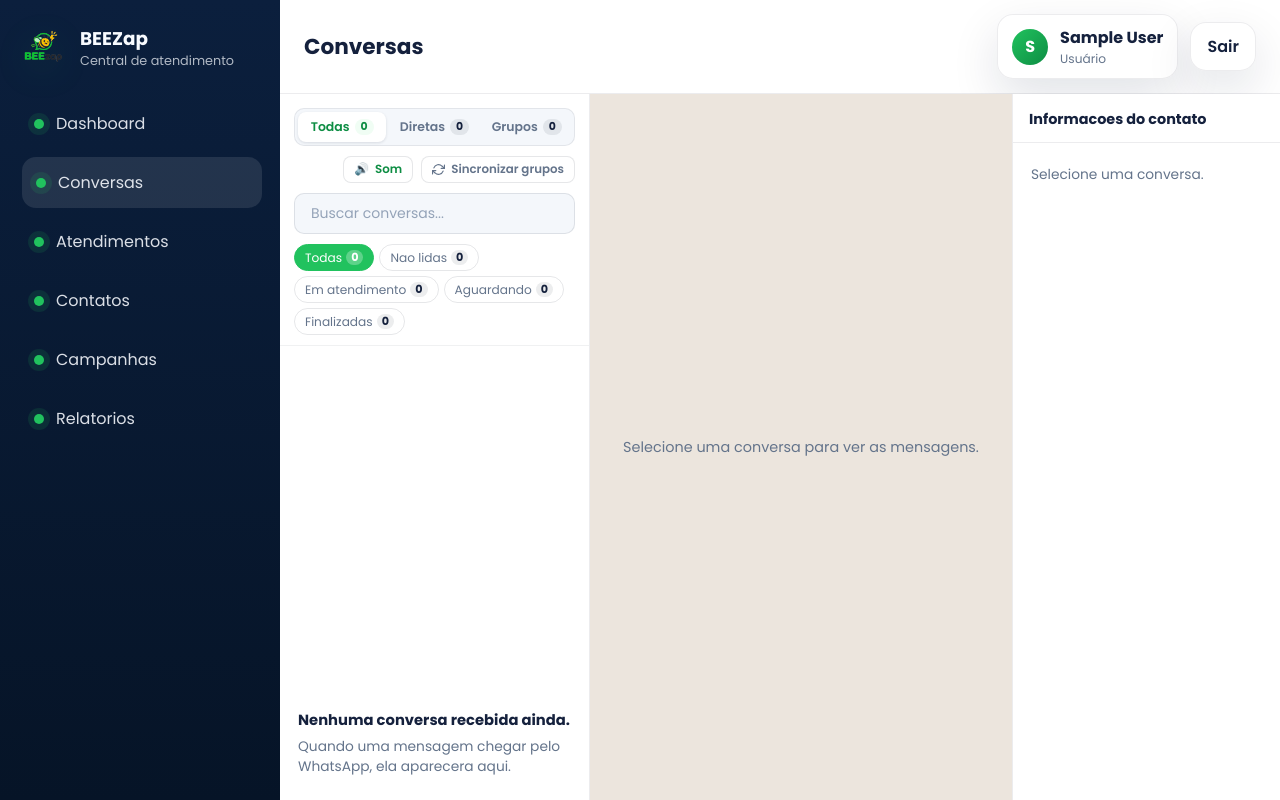
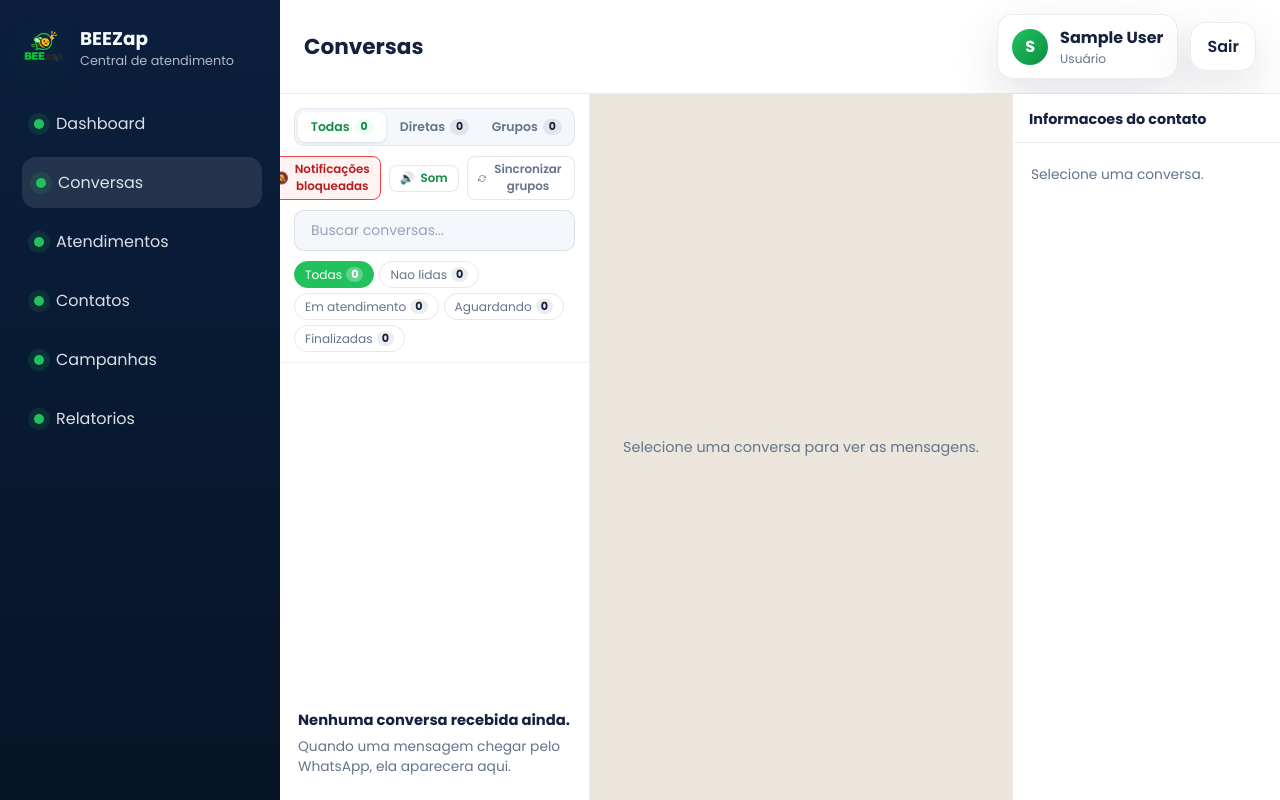
Before and after one commit to fabianopolone123/BEEZAP, a Django app: page /conversas/ in a window 1280 px wide. Run offline with Django 5.2, Linux system fonts and the light colour scheme; the visitor is signed in with stand-in values (Sample User, id 1); data that the repository does not hold is empty; some libraries are stand-ins or nearby versions.

Commit message:
feat: botao de Notificacoes com estado (verde/ambar/vermelho) e pedido de permissao
O pedido de permissao no load era ignorado pelos navegadores (exigem gesto do
usuario), entao nunca aparecia. Novo botao dedicado reflete Notification.permission
por cor (ativa/ativar/bloqueada), forca requestPermission() ao clicar quando
pendente (com notificacao de teste), orienta o desbloqueio quando negada e se
atualiza sozinho via Permissions API. CSS v=10.

Co-Authored-By: Claude Opus 4.8 (1M context) <noreply@anthropic.com>

```diff
--- a/static/css/conversations.css
+++ b/static/css/conversations.css
@@ -239,7 +239,8 @@
   gap: 8px;
 }
 
-.conv-sound-toggle {
+.conv-sound-toggle,
+.conv-notif-toggle {
   display: inline-flex;
   align-items: center;
   gap: 6px;
@@ -253,6 +254,33 @@
   color: #0d8d43;
   cursor: pointer;
   transition: background 0.18s, color 0.18s, border-color 0.18s;
+}
+
+/* Botao de notificacoes: cor reflete o estado da permissao do navegador. */
+.conv-notif-toggle.on {           /* permitidas */
+  color: #0d8d43;
+  border-color: #21c25e;
+  background: #f0fdf4;
+}
+
+.conv-notif-toggle.off {          /* precisa clicar para ativar */
+  color: #b45309;
+  border-color: #f59e0b;
+  background: #fffbeb;
+}
+
+.conv-notif-toggle.off:hover {
+  background: #fef3c7;
+}
+
+.conv-notif-toggle.blocked {      /* bloqueadas no navegador */
+  color: #b91c1c;
+  border-color: #ef4444;
+  background: #fef2f2;
+}
+
+.conv-notif-toggle.blocked:hover {
+  background: #fee2e2;
 }
 
 .conv-sound-toggle:hover {
--- a/templates/accounts/conversations.html
+++ b/templates/accounts/conversations.html
@@ -5,7 +5,7 @@
 
 {% block extra_head %}
 <link rel="stylesheet" href="{% static 'css/dashboard.css' %}?v=5">
-<link rel="stylesheet" href="{% static 'css/conversations.css' %}?v=9">
+<link rel="stylesheet" href="{% static 'css/conversations.css' %}?v=10">
 {% endblock %}
 
 {% block content %}
@@ -70,6 +70,11 @@
           </div>
 
           <div class="conv-head-actions">
+            <button type="button" class="conv-notif-toggle" data-notif-toggle title="Ativar notificacoes do navegador">
+              <span data-notif-icon aria-hidden="true">🔔</span>
+              <span data-notif-label>Notificações</span>
+            </button>
+
             <button type="button" class="conv-sound-toggle" data-sound-toggle title="Ativar/desativar aviso sonoro de novas mensagens">
               <span data-sound-icon aria-hidden="true">🔊</span>
               <span data-sound-label>Som</span>
@@ -1198,12 +1203,82 @@
   document.addEventListener('keydown', firstGestureUnlock);
 
   /* ---------- Permissao e pop-up do desktop ---------- */
+  var notifToggle = document.querySelector('[data-notif-toggle]');
+  var notifIcon = document.querySelector('[data-notif-icon]');
+  var notifLabel = document.querySelector('[data-notif-label]');
+
+  function notifState() {
+    if (!('Notification' in window)) return 'unsupported';
+    return Notification.permission; // 'granted' | 'denied' | 'default'
+  }
+
   function canNotify() {
-    return ('Notification' in window) && Notification.permission === 'granted';
+    return notifState() === 'granted';
   }
-  function ensureNotifyPermission() {
-    if (('Notification' in window) && Notification.permission === 'default') {
-      try { Notification.requestPermission(); } catch (e) {}
+
+  // Reflete o estado da permissao no botao (verde=ativa, ambar=ativar, vermelho=bloqueada).
+  function setNotifUI() {
+    if (!notifToggle) return;
+    var s = notifState();
+    if (s === 'unsupported') { notifToggle.style.display = 'none'; return; }
+    notifToggle.classList.toggle('on', s === 'granted');
+    notifToggle.classList.toggle('off', s === 'default');
+    notifToggle.classList.toggle('blocked', s === 'denied');
+    if (s === 'granted') {
+      if (notifIcon) notifIcon.textContent = '🔔';
+      if (notifLabel) notifLabel.textContent = 'Notificações ativas';
+      notifToggle.title = 'Notificacoes do navegador ativas';
+    } else if (s === 'default') {
+      if (notifIcon) notifIcon.textContent = '🔔';
+      if (notifLabel) notifLabel.textContent = 'Ativar notificações';
+      notifToggle.title = 'Clique para ativar as notificacoes do navegador';
+    } else {
+      if (notifIcon) notifIcon.textContent = '🔕';
+      if (notifLabel) notifLabel.textContent = 'Notificações bloqueadas';
+      notifToggle.title = 'Notificacoes bloqueadas — libere no cadeado da barra de endereco';
+    }
+    notifToggle.setAttribute('aria-pressed', s === 'granted' ? 'true' : 'false');
+  }
+
+  function requestNotifyPermission() {
+    if (!('Notification' in window)) return;
+    var done = function () { setNotifUI(); if (canNotify()) showDesktopTestNotification(); };
+    try {
+      var p = Notification.requestPermission(done); // navegadores antigos: callback
+      if (p && typeof p.then === 'function') p.then(done); // modernos: Promise
+    } catch (e) {}
+  }
+
+  function showDesktopTestNotification() {
+    try {
+      var n = new Notification('BEEZap', {
+        body: 'Notificacoes ativadas! Voce sera avisado de novas mensagens.',
+        icon: NOTIF_ICON || undefined,
+      });
+      window.setTimeout(function () { n.close(); }, 4000);
+    } catch (e) {}
+  }
+
+  if (notifToggle) {
+    setNotifUI();
+    notifToggle.addEventListener('click', function () {
+      var s = notifState();
+      if (s === 'unsupported') {
+        showToast('Este navegador nao suporta notificacoes.', 'error');
+      } else if (s === 'granted') {
+        showToast('Notificacoes ja estao ativadas.', 'success');
+        showDesktopTestNotification();
+      } else if (s === 'denied') {
+        showToast('Notificacoes bloqueadas. Clique no cadeado da barra de endereco e permita as notificacoes deste site.', 'error');
+      } else {
+        requestNotifyPermission(); // 'default' -> pede a permissao (gesto do usuario)
+      }
+    });
+    // Atualiza a cor sozinho se a permissao mudar (ex.: liberou no cadeado).
+    if (navigator.permissions && navigator.permissions.query) {
+      navigator.permissions.query({name: 'notifications'})
+        .then(function (status) { status.onchange = setNotifUI; })
+        .catch(function () {});
     }
   }
 
@@ -1288,15 +1363,12 @@
       if (soundEnabled) {
         unlockAudio();
         playBeep();  // toca uma vez pra confirmar
-        ensureNotifyPermission();  // aproveita o gesto pra pedir permissao do pop-up
         showToast('Aviso sonoro ativado.', 'success');
       } else {
         showToast('Aviso sonoro desativado.', 'info');
       }
     });
   }
-
-  ensureNotifyPermission();
 
   /* Atualiza mensagens da conversa aberta periodicamente (recebe respostas novas). */
   pollTimer = window.setInterval(refreshOpenMessages, 6000);
```
Also changed, not shown: docs/HISTORICO.md (+1 -0 lines).
